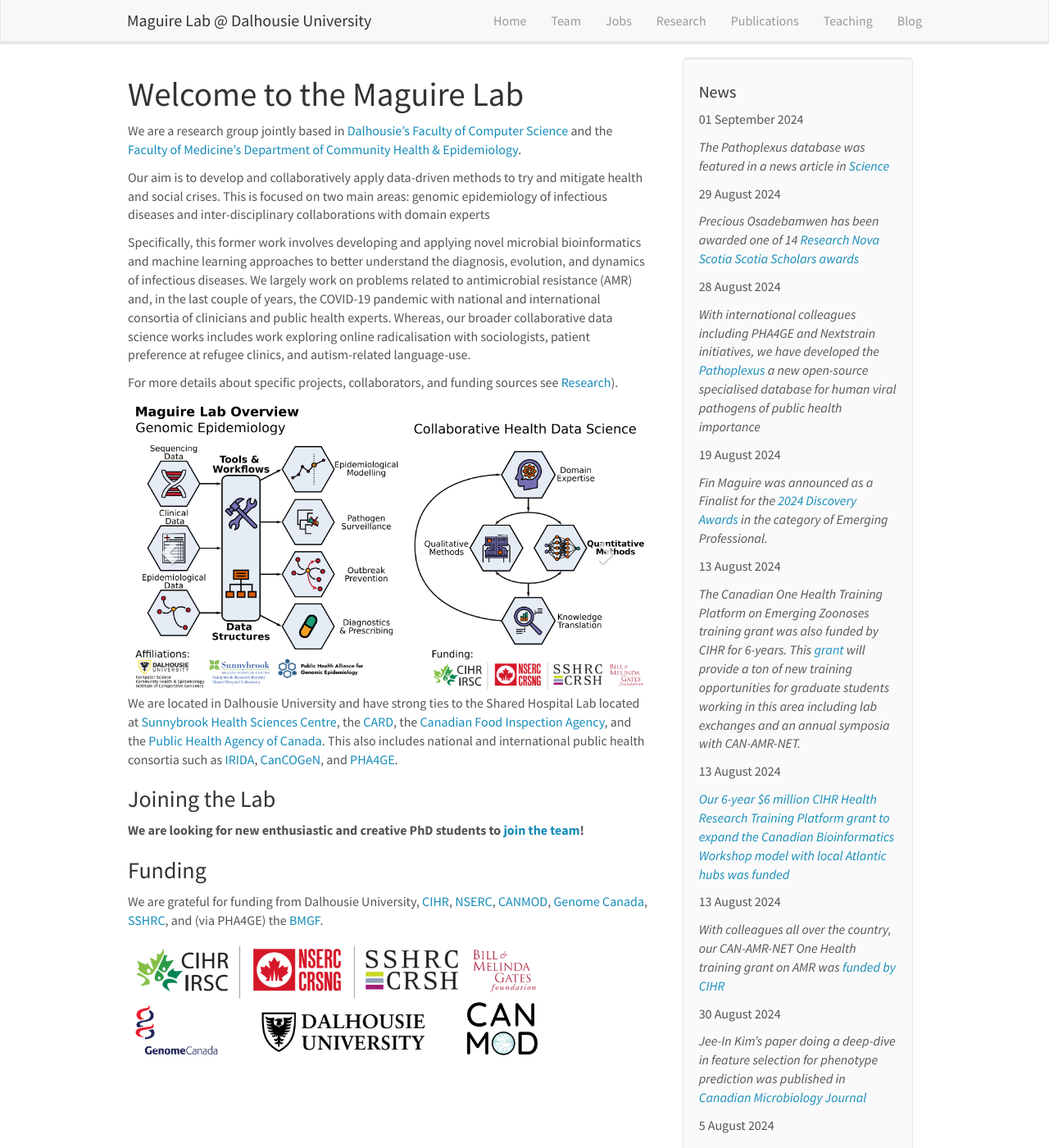
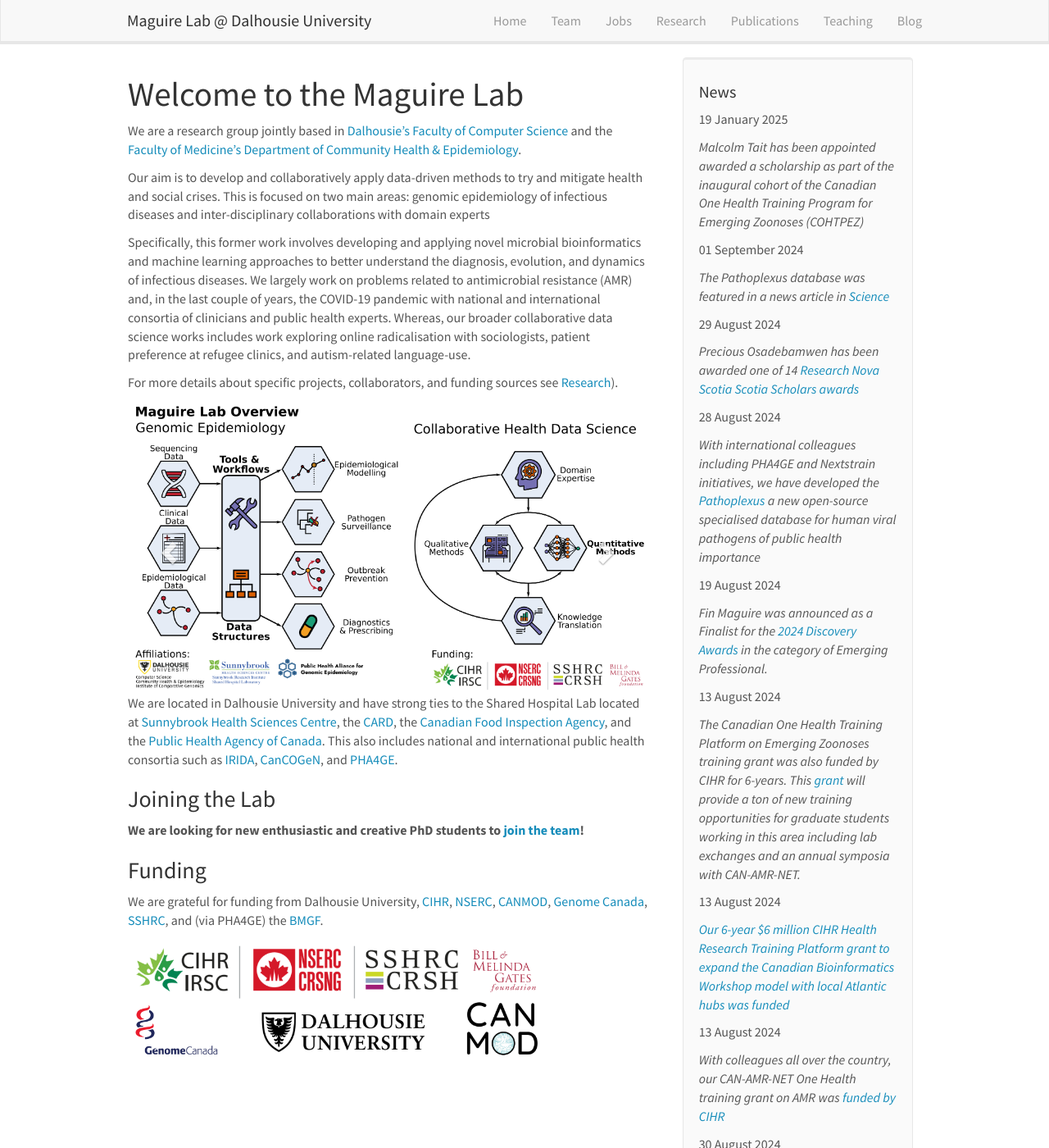
Before and after one commit to maguire-lab/maguire-lab.github.io, a Jekyll site: the page built from _pages/home.md, in a window 1280 px wide and 1400 px high. Shown: the whole window at 82% size. Built offline with Jekyll 4.4.1, drawn with Linux system fonts in a browser that asks for light colours; nearby versions of some CDN libraries; some of the changed text lies outside the part shown.

Commit message:
Add malcolm scholarship

```diff
--- a/_data/news.yml
+++ b/_data/news.yml
@@ -1,3 +1,5 @@
+- date: 19 January 2025
+  headline: "Malcolm Tait has been appointed awarded a scholarship as part of the inaugural cohort of the Canadian One Health Training Program for Emerging Zoonoses (COHTPEZ)"
 - date: 01 September 2024
   headline: "The Pathoplexus database was featured in a news article in [Science](https://www.sciencemag.org/news/2024/09/new-database-aims-help-scientists-track-viruses-humans)"
 - date: 29 August 2024
```
